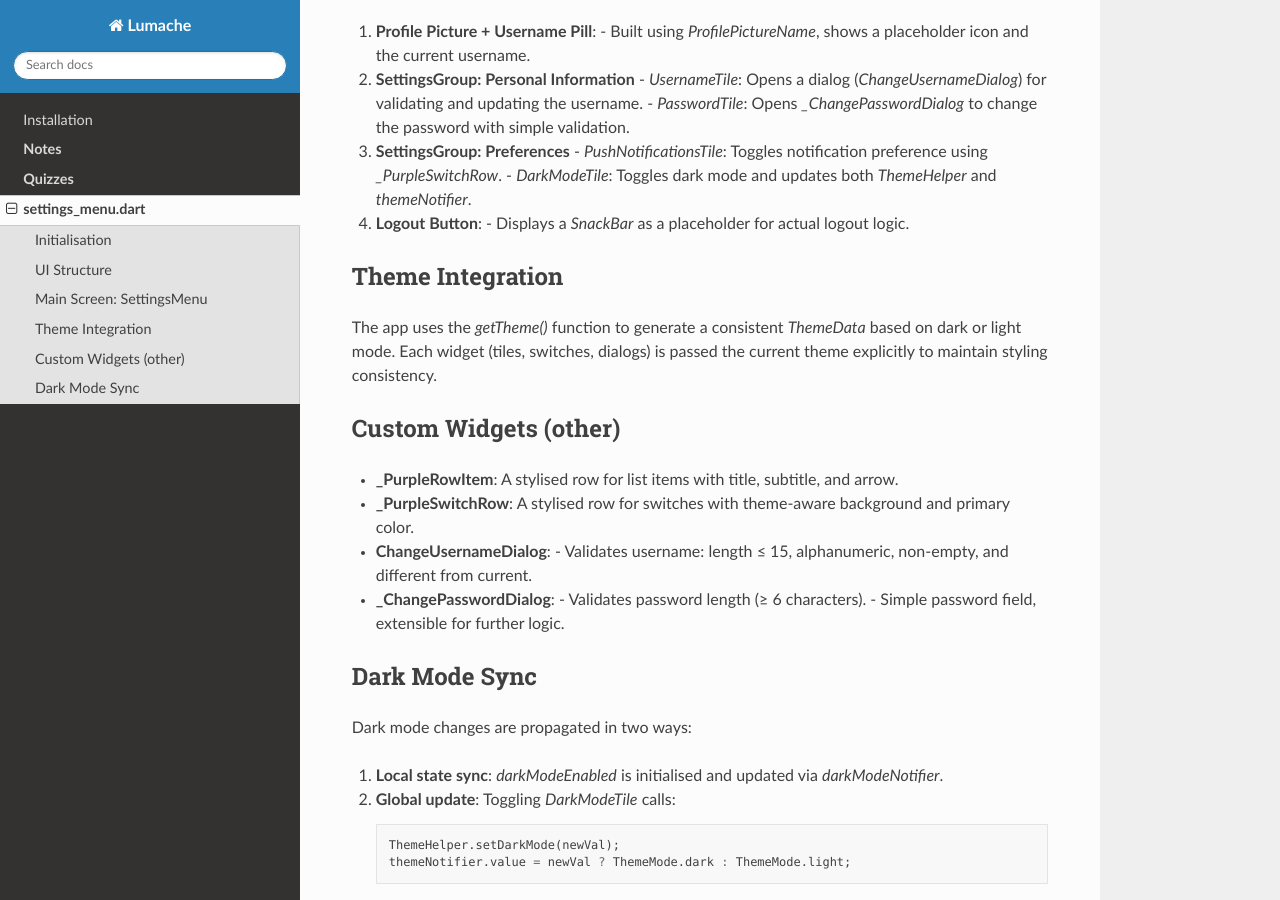
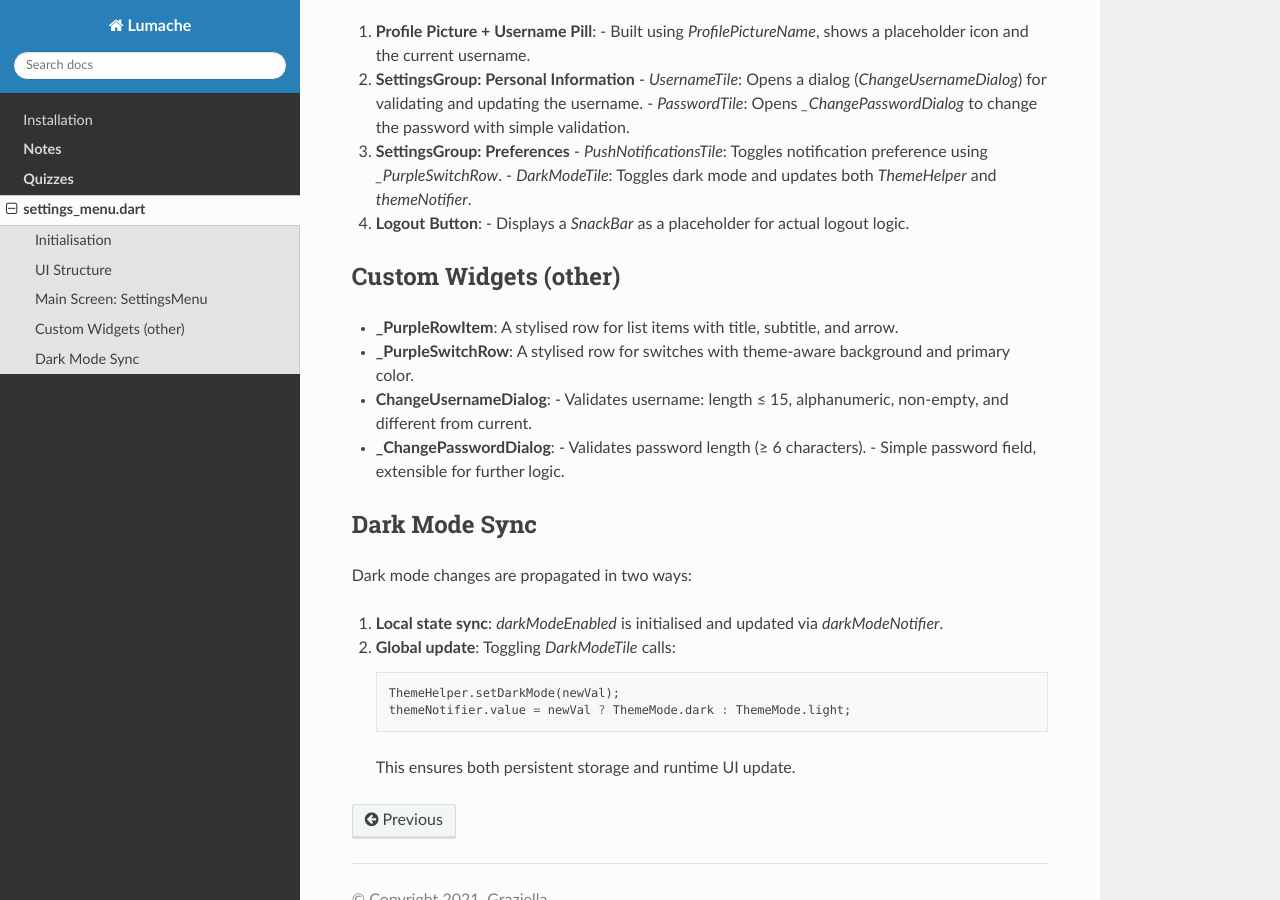
Before and after one commit to Oroskan/SETAP-CW-documentation, a Sphinx documentation site: the page built from docs/source/settings.rst, in a window 1280 px wide and 900 px high, scrolled down 952 px. Built offline with Sphinx 7.4.7 and the Read the Docs theme 3.1.0, drawn with Linux system fonts in a browser that asks for light colours.

Commit message:
Update settings.rst

```diff
--- a/docs/source/settings.rst
+++ b/docs/source/settings.rst
@@ -51,10 +51,6 @@ The `SettingsMenu` is a `StatefulWidget` that loads and syncs dark mode state wi
 4. **Logout Button**:
    - Displays a `SnackBar` as a placeholder for actual logout logic.
 
-Theme Integration
------------------
-
-The app uses the `getTheme()` function to generate a consistent `ThemeData` based on dark or light mode. Each widget (tiles, switches, dialogs) is passed the current theme explicitly to maintain styling consistency.
 
 Custom Widgets (other)
 ----------------------
```
